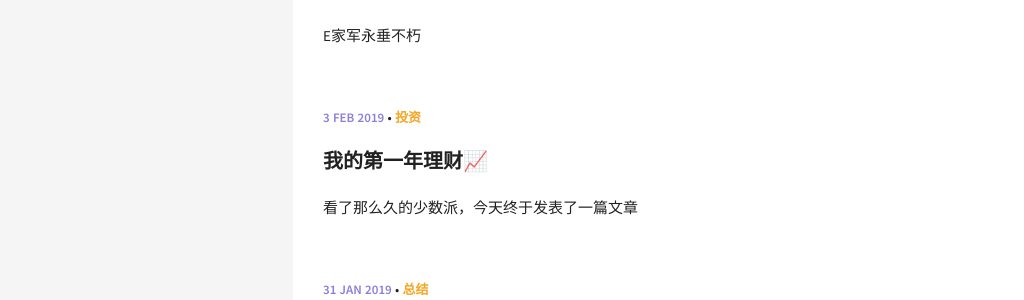
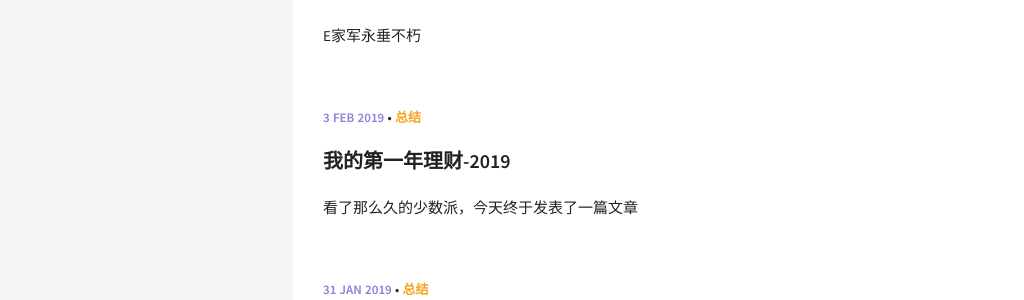
Before and after one commit to Nickszy/nickszy.github.io, a Jekyll site: the page built from index.html, in a window 1280 px wide. Shown: the part 130-430 px from the top of the page, without its empty margins (27-1051 px from the left). Built offline with Jekyll 4.4.1, drawn with Linux system fonts in a browser that asks for light colours; the list of posts is cut into pages by our own code.

Commit message:
Update 2019-02-03-2018-sspai.md

```diff
--- a/_posts/2019-02-03-2018-sspai.md
+++ b/_posts/2019-02-03-2018-sspai.md
@@ -1,7 +1,7 @@
 ---
 layout: post
-title: 我的第一年理财📈
-categories: 投资
+title: 我的第一年理财-2019
+categories: 总结
 tags:
   - sspai
 excerpt:  看了那么久的少数派，今天终于发表了一篇文章
```
